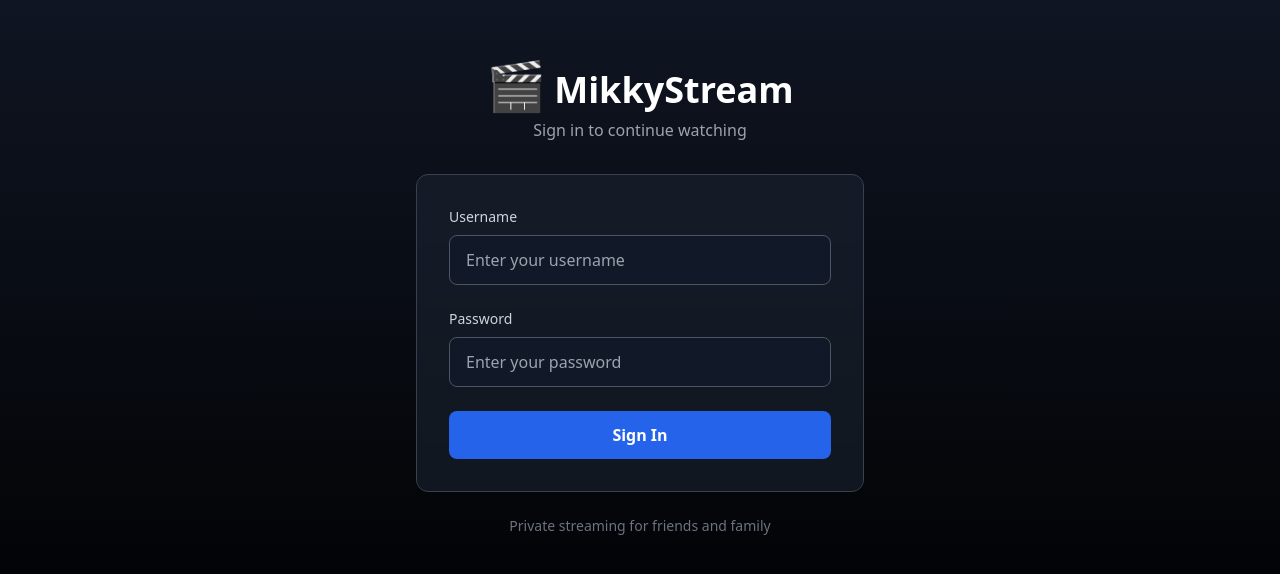
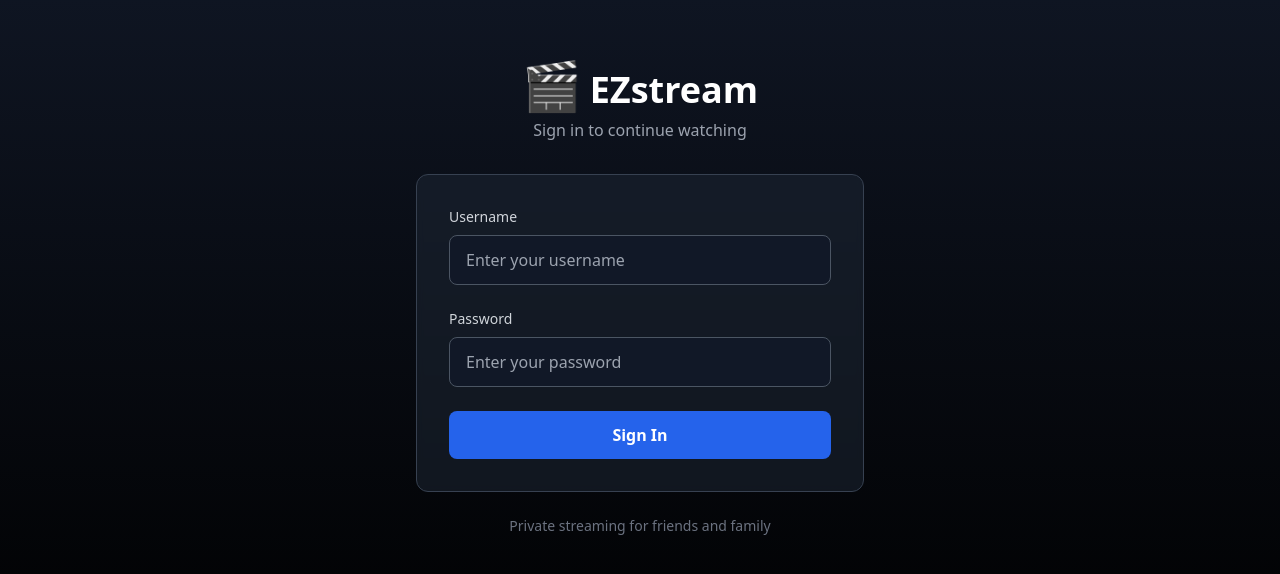
Before and after one commit to Mikky1997/EZstream, a Next.js app: page /login in a window 1280 px wide. Shown: the part 102-676 px from the top of the page. Built offline with nearby package versions, Linux system fonts and the light colour scheme; no server answers.

Commit message:
Rebrand to EZstream, add banner, revert to TMDB image handling

```diff
--- a/app/components/MovieCard.tsx
+++ b/app/components/MovieCard.tsx
@@ -69,6 +69,7 @@ const MovieCard = memo(function MovieCard({ item, mediaType }: MovieCardProps) {
                   blurDataURL={shimmerPlaceholder}
                   onLoad={() => setIsLoaded(true)}
                   onError={() => setHasError(true)}
+                  unoptimized
                 />
               </>
             ) : (
--- a/app/layout.tsx
+++ b/app/layout.tsx
@@ -15,10 +15,10 @@ export const viewport: Viewport = {
 
 export const metadata: Metadata = {
   metadataBase: new URL(process.env.NEXT_PUBLIC_SITE_URL || 'https://mikky.vip'),
-  title: "MikkyStream - Movie Streaming Platform",
+  title: "EZstream - Movie Streaming Platform",
   description: "Stream movies, TV series, and anime",
   keywords: ['movies', 'tv shows', 'anime', 'streaming', 'watch online'],
-  authors: [{ name: 'MikkyStream' }],
+  authors: [{ name: 'EZstream' }],
   icons: {
     icon: [
       { url: '/favicon.ico', sizes: 'any' },
@@ -32,14 +32,14 @@ export const metadata: Metadata = {
     ],
   },
   openGraph: {
-    title: "MikkyStream - Movie Streaming Platform",
+    title: "EZstream - Movie Streaming Platform",
     description: "Stream movies, TV series, and anime",
     type: "website",
-    siteName: "MikkyStream",
+    siteName: "EZstream",
   },
   twitter: {
     card: 'summary',
-    title: "MikkyStream - Movie Streaming Platform",
+    title: "EZstream - Movie Streaming Platform",
     description: "Stream movies, TV series, and anime",
   },
   robots: {
--- a/app/login/page.tsx
+++ b/app/login/page.tsx
@@ -44,7 +44,7 @@ export default function LoginPage() {
         <div className="text-center mb-8">
           <h1 className="text-4xl font-bold text-white mb-2">
             <span className="text-5xl mr-2">🎬</span>
-            MikkyStream
+            EZstream
           </h1>
           <p className="text-gray-400">Sign in to continue watching</p>
         </div>
```
Also changed, not shown: public/banner.jpg (added), 1 other file (tests, documents, lock files or other folders).
